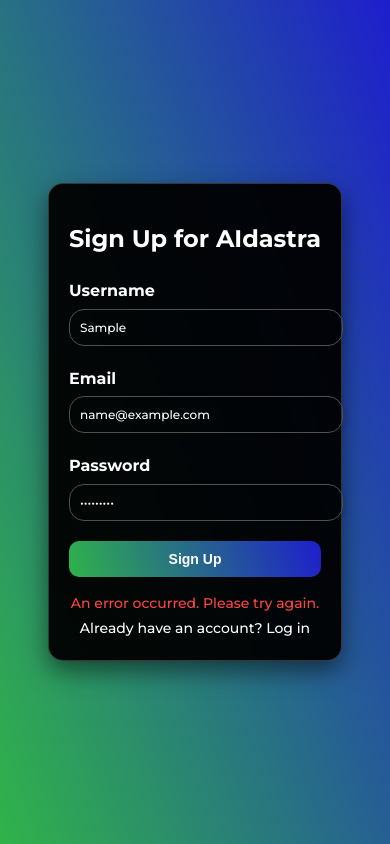
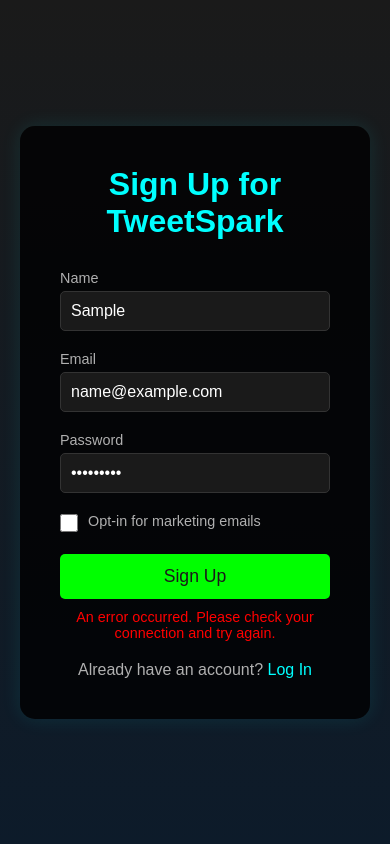
Before and after one commit to Jules-Barthomeuf/AI-X-Automation, a website: page public/signup.html in a window 390 px wide. Both pictures are taken after typing "Sample", "name@example.com", "Sample123" into the empty fields and a click on the button "Sign Up". Drawn offline with Linux system fonts and the light colour scheme; no server answers.

Commit message:
Update signup.html

```diff
--- a/public/signup.html
+++ b/public/signup.html
@@ -3,169 +3,165 @@
 <head>
     <meta charset="UTF-8">
     <meta name="viewport" content="width=device-width, initial-scale=1.0">
-    <title>AIdastra - Sign Up</title>
+    <title>TweetSpark - Sign Up</title>
     <style>
-        @import url('https://fonts.googleapis.com/css2?family=Montserrat:ital,wght@0,300;0,500;0,700;1,400&display=swap');
+        * {
+            margin: 0;
+            padding: 0;
+            box-sizing: border-box;
+            font-family: Arial, sans-serif;
+        }
 
         body {
-            font-family: 'Montserrat', sans-serif;
-            margin: 0;
-            padding: 0;
-            background: linear-gradient(250deg, #1e1ecc, #30b34a);
+            background: linear-gradient(to bottom, #1a1a1a, #0d1b2a);
             color: #ffffff;
-            line-height: 1.6;
-            overflow-x: hidden;
-            position: relative;
             display: flex;
             justify-content: center;
             align-items: center;
             min-height: 100vh;
+            padding: 20px;
         }
 
         .container {
-            max-width: 500px;
-            margin: 0 auto;
+            background: rgba(0, 0, 0, 0.8);
             padding: 40px;
-            background: rgba(0, 0, 0, 0.95);
-            backdrop-filter: blur(10px);
-            border-radius: 25px;
-            border: 1px solid rgba(255, 255, 255, 0.2);
-            box-shadow: 0 10px 25px rgba(0, 0, 0, 0.5);
-            text-align: center;
-            animation: fadeInUp 1.5s ease-out;
+            border-radius: 15px;
+            box-shadow: 0 0 20px rgba(0, 255, 255, 0.1);
+            width: 100%;
+            max-width: 400px;
         }
 
         h1 {
-            font-weight: 700;
-            font-size: 32px;
-            margin-bottom: 20px;
-            color: #ffffff;
-            text-shadow: 0 2px 6px rgba(0, 0, 0, 0.3);
+            text-align: center;
+            margin-bottom: 30px;
+            color: #00ffff;
+            font-size: 2rem;
         }
 
-        .input-group {
+        .form-group {
             margin-bottom: 20px;
-            text-align: left;
         }
 
         label {
-            font-weight: 600;
-            font-size: 16px;
-            color: #ffffff;
-            text-shadow: 0 1px 3px rgba(0, 0, 0, 0.3);
             display: block;
             margin-bottom: 5px;
+            color: #b0b0b0;
+            font-size: 0.9rem;
         }
 
-        input[type="text"], input[type="email"], input[type="password"] {
+        input[type="text"],
+        input[type="email"],
+        input[type="password"] {
             width: 100%;
-            padding: 12px;
-            border: 1px solid #505050;
-            border-radius: 15px;
-            font-family: 'Montserrat', sans-serif;
-            font-size: 14px;
-            background-color: rgba(0, 0, 0, 0.05);
+            padding: 10px;
+            border: 1px solid #333;
+            border-radius: 5px;
+            background: #1a1a1a;
             color: #ffffff;
-            box-shadow: 0 2px 10px rgba(0, 0, 0, 0.2);
-            transition: border-color 0.3s, box-shadow 0.3s;
+            font-size: 1rem;
+            transition: border-color 0.3s ease;
         }
 
-        input[type="text"]:focus, input[type="email"]:focus, input[type="password"]:focus {
-            border-color: #30b34a;
-            box-shadow: 0 0 12px rgba(48, 179, 74, 0.5);
+        input:focus {
             outline: none;
+            border-color: #00ffff;
+        }
+
+        .checkbox-group {
+            display: flex;
+            align-items: center;
+            margin-bottom: 20px;
+        }
+
+        input[type="checkbox"] {
+            margin-right: 10px;
+            width: 18px;
+            height: 18px;
         }
 
         button {
-            padding: 12px 24px;
-            background: linear-gradient(250deg, #1e1ecc, #30b34a);
-            color: #ffffff;
+            width: 100%;
+            padding: 12px;
+            background: #00ff00;
             border: none;
-            border-radius: 10px;
+            border-radius: 5px;
+            color: #1a1a1a;
+            font-size: 1.1rem;
             cursor: pointer;
-            font-weight: 600;
-            font-size: 16px;
-            width: 100%;
-            transition: transform 0.3s, box-shadow 0.3s;
+            transition: background 0.3s ease;
         }
 
         button:hover {
-            transform: scale(1.05);
-            box-shadow: 0 0 15px rgba(48, 179, 74, 0.7);
+            background: #00cc00;
+        }
+
+        .error {
+            color: #ff0000;
+            font-size: 0.9rem;
+            margin-top: 10px;
+            text-align: center;
+            display: none;
         }
 
         .login-link {
+            text-align: center;
             margin-top: 20px;
-            font-size: 14px;
-            color: #ffffff;
+            color: #b0b0b0;
+        }
+
+        .login-link a {
+            color: #00ffff;
             text-decoration: none;
         }
 
-        .login-link:hover {
-            color: #30b34a;
-        }
-
-        #message {
-            margin-top: 15px;
-            font-size: 14px;
-            color: #ff4444;
-            display: none;
-        }
-
-        @keyframes fadeInUp {
-            from { opacity: 0; transform: translateY(20px); }
-            to { opacity: 1; transform: translateY(0); }
-        }
-
-        @media (max-width: 768px) {
-            .container {
-                margin: 20px;
-                padding: 20px;
-                border-radius: 15px;
-            }
-            h1 {
-                font-size: 24px;
-            }
-            input[type="text"], input[type="email"], input[type="password"] {
-                font-size: 12px;
-                padding: 10px;
-            }
-            button {
-                font-size: 14px;
-                padding: 10px 20px;
-            }
+        .login-link a:hover {
+            text-decoration: underline;
         }
     </style>
 </head>
 <body>
     <div class="container">
-        <h1>Sign Up for AIdastra</h1>
+        <h1>Sign Up for TweetSpark</h1>
         <form id="signupForm" onsubmit="handleSignup(event)">
-            <div class="input-group">
-                <label for="username">Username</label>
-                <input type="text" id="username" name="username" required>
+            <div class="form-group">
+                <label for="name">Name</label>
+                <input type="text" id="name" name="name" required placeholder="Enter your name">
             </div>
-            <div class="input-group">
+            <div class="form-group">
                 <label for="email">Email</label>
-                <input type="email" id="email" name="email" required>
+                <input type="email" id="email" name="email" required placeholder="Enter your email">
             </div>
-            <div class="input-group">
+            <div class="form-group">
                 <label for="password">Password</label>
-                <input type="password" id="password" name="password" required>
+                <input type="password" id="password" name="password" required placeholder="Enter your password">
+            </div>
+            <div class="checkbox-group">
+                <input type="checkbox" id="marketingOpt" name="marketingOpt">
+                <label for="marketingOpt">Opt-in for marketing emails</label>
             </div>
             <button type="submit">Sign Up</button>
-            <div id="message"></div>
+            <div id="errorMessage" class="error"></div>
         </form>
-        <a href="/login.html" class="login-link">Already have an account? Log in</a>
+        <div class="login-link">
+            Already have an account? <a href="login.html">Log In</a>
+        </div>
     </div>
 
     <script>
         async function handleSignup(event) {
             event.preventDefault();
-            const username = document.getElementById('username').value;
+
+            const name = document.getElementById('name').value;
             const email = document.getElementById('email').value;
             const password = document.getElementById('password').value;
-            const message = document.getElementById('message');
+            const marketingOpt = document.getElementById('marketingOpt').checked;
+
+            const signupData = {
+                name: name,
+                email: email,
+                password: password,
+                marketingOpt: marketingOpt
+            };
 
             try {
                 const response = await fetch('/signup', {
@@ -173,27 +169,35 @@
                     headers: {
                         'Content-Type': 'application/json',
                     },
-                    body: JSON.stringify({ username, email, password }),
+                    body: JSON.stringify(signupData),
+                    credentials: 'include' // Ensure cookies are included for CORS
                 });
 
                 const data = await response.json();
-                if (response.ok) {
-                    message.style.display = 'block';
-                    message.style.color = '#30b34a';
-                    message.textContent = 'Signup successful! Redirecting to login...';
-                    setTimeout(() => {
-                        window.location.href = '/login.html';
-                    }, 2000);
-                } else {
-                    message.style.display = 'block';
-                    message.textContent = data.error || 'Signup failed. Try again.';
+
+                if (!response.ok) {
+                    document.getElementById('errorMessage').textContent = data.error || 'Signup failed. Please try again.';
+                    document.getElementById('errorMessage').style.display = 'block';
+                    return;
                 }
+
+                // On success, redirect to tweet_generator or login page
+                alert('Signup successful! Redirecting to login...');
+                window.location.href = 'login.html';
             } catch (error) {
-                message.style.display = 'block';
-                message.textContent = 'An error occurred. Please try again.';
                 console.error('Signup error:', error);
+                document.getElementById('errorMessage').textContent = 'An error occurred. Please check your connection and try again.';
+                document.getElementById('errorMessage').style.display = 'block';
             }
         }
+
+        // Form validation on input change
+        const inputs = document.querySelectorAll('input');
+        inputs.forEach(input => {
+            input.addEventListener('input', () => {
+                document.getElementById('errorMessage').style.display = 'none';
+            });
+        });
     </script>
 </body>
 </html>
```
